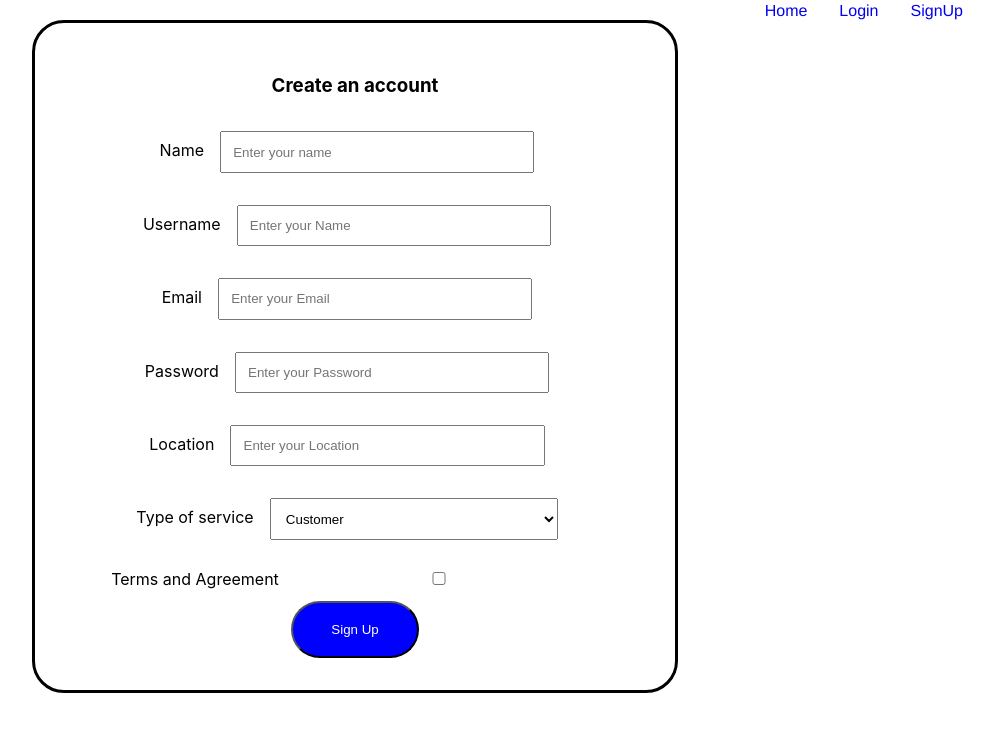
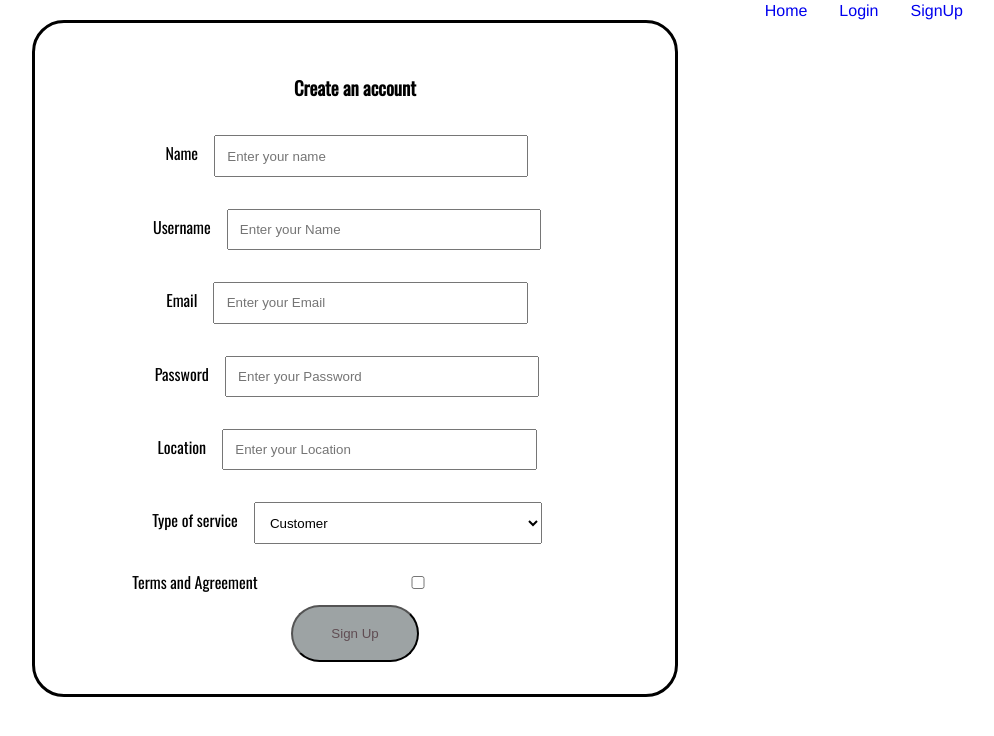
Before and after one commit to mariehposa/HairCare, a React (Create React App) app: page /signup in a window 1280 px wide. Shown: the top 736 px of the page, without its empty margins (285-1279 px from the left). Built offline with nearby package versions, Linux system fonts and the light colour scheme.

Commit message:
add fonts and colors

```diff
--- a/public/index.html
+++ b/public/index.html
@@ -10,6 +10,7 @@
       content="Web site created using create-react-app"
     />
     <link href="https://fonts.googleapis.com/css?family=Amatic+SC&display=swap" rel="stylesheet">
+    <link href="https://fonts.googleapis.com/css?family=Oswald&display=swap" rel="stylesheet">
     <link rel="apple-touch-icon" href="logo192.png" />
     <!--
       manifest.json provides metadata used when your web app is installed on a
--- a/src/components/HomePage.js
+++ b/src/components/HomePage.js
@@ -5,7 +5,7 @@
 export default function Homepage () {
     return (
         <StyledHeader>
-            <h1>Welcome to BW HAIR CARE</h1>
+            <h1>Welcome to HAIR CARE</h1>
         </StyledHeader>
     );
 }
--- a/src/components/Styles.js
+++ b/src/components/Styles.js
@@ -22,6 +22,7 @@
     padding: 2rem 0;
     border-radius: 2rem;
     margin: 0 auto;
+    font-family: 'Oswald', sans-serif;
 `
 
 export const SignUpStyle = styled(Form)`
@@ -33,6 +34,7 @@
     padding: 2rem 0;
     border-radius: 2rem;
     margin: 0 auto;
+    font-family: 'Oswald', sans-serif;
 `
 
 export const StyledField = styled(Field)`
@@ -45,8 +47,8 @@
    width: 20%;
    padding: 1.2rem;
    border-radius: 2rem;
-   background: blue;
-   color: white;
+   background:  #9da3a4;
+   color: #604d53;
    margin: 0 auto;
    align-content: center;
 `
```
